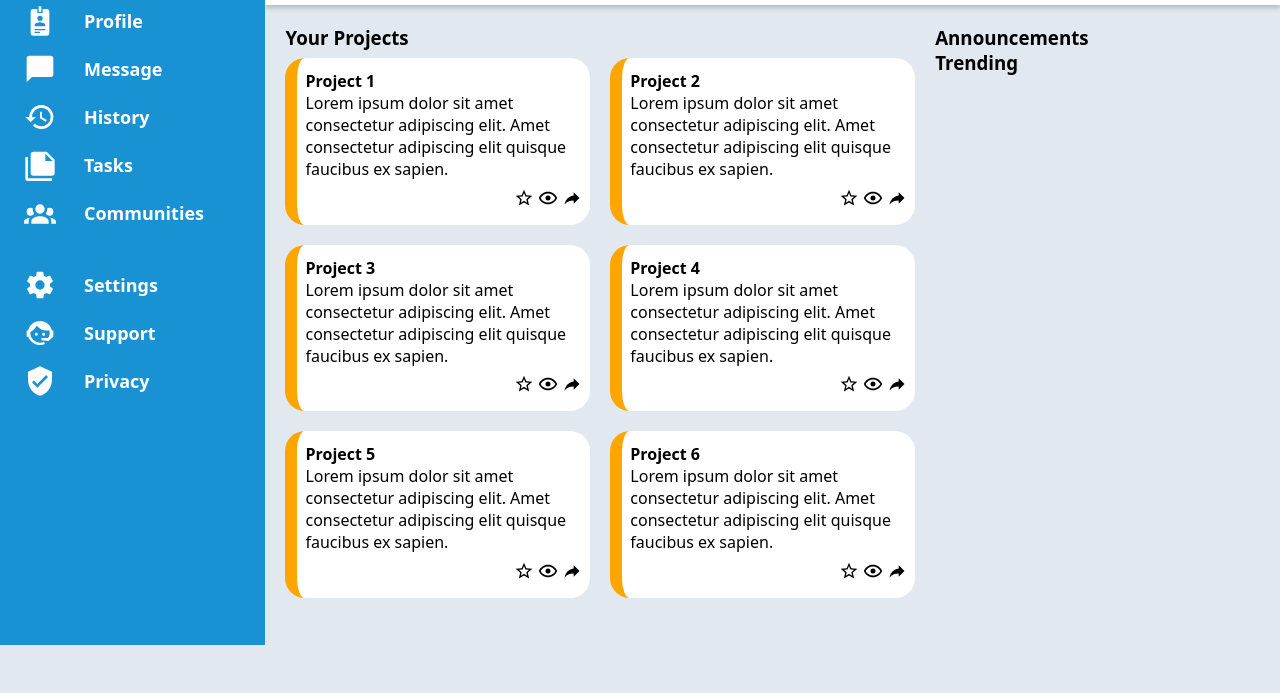
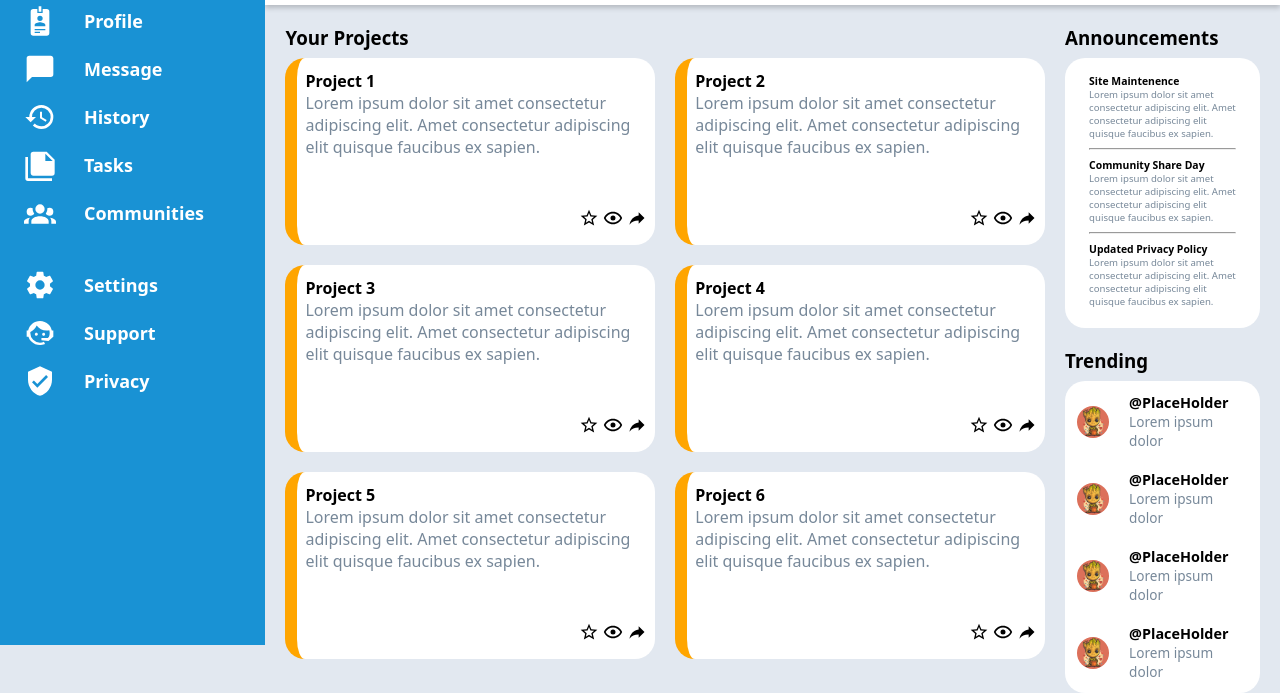
Before and after one commit to iPutic/adminDashboard, a plain HTML site: page index.html in a window 1280 px wide. Shown: the part 155-848 px from the top of the page. Before the commit the page ends 800 px from the top, so only its background shows below. Drawn offline with Linux system fonts and the light colour scheme.

Commit message:
made sidecontent in main, done all

```diff
--- a/index.html
+++ b/index.html
@@ -123,12 +123,42 @@
             <div class="sideContent">
                 <div class="announcements">
                     <h3>Announcements</h3>
-                    <div class="annBox"></div>
+                    <div class="annBox">
+                        <h4>Site Maintenence</h4>
+                        <p>Lorem ipsum dolor sit amet consectetur adipiscing elit. Amet consectetur adipiscing elit quisque faucibus ex sapien.</p>
+                        <hr>
+                        <h4>Community Share Day</h4>
+                        <p>Lorem ipsum dolor sit amet consectetur adipiscing elit. Amet consectetur adipiscing elit quisque faucibus ex sapien.</p>
+                        <hr>
+                        <h4>Updated Privacy Policy</h4>
+                        <p>Lorem ipsum dolor sit amet consectetur adipiscing elit. Amet consectetur adipiscing elit quisque faucibus ex sapien.</p>
+                    </div>
                 </div>
 
                 <div class="trending">
                     <h3>Trending</h3>
-                    <div class="trndBox"></div>
+                    <div class="trndBox">
+                        <img src="/assets/pictures/thumb-350-374642.webp" alt="">
+                        <div>
+                            <h4>@PlaceHolder</h4>
+                            <p>Lorem ipsum dolor</p>
+                        </div>
+                        <img src="/assets/pictures/thumb-350-374642.webp" alt="">
+                        <div>
+                            <h4>@PlaceHolder</h4>
+                            <p>Lorem ipsum dolor</p>
+                        </div>
+                        <img src="/assets/pictures/thumb-350-374642.webp" alt="">
+                        <div>
+                            <h4>@PlaceHolder</h4>
+                            <p>Lorem ipsum dolor</p>
+                        </div>
+                        <img src="/assets/pictures/thumb-350-374642.webp" alt="">
+                        <div>
+                            <h4>@PlaceHolder</h4>
+                            <p>Lorem ipsum dolor</p>
+                        </div>
+                    </div>
                 </div>
             </div>
         </div>
--- a/styles.css
+++ b/styles.css
@@ -161,12 +161,12 @@ header .buttons button {
     grid-area: 2 / 2 / 6 / 6;
     padding: 20px;
     display: grid;
-    grid-template-columns: repeat(3, 3fr);
+    grid-template-columns: repeat(5, 3fr);
     grid-template-rows: repeat(3, 3fr);
 }
 
 .projects {
-    grid-area: 1 / 1/ 4 / 3;
+    grid-area: 1 / 1/ 4 / 5;
 }
 
 .projects h3{
@@ -192,6 +192,10 @@ header .buttons button {
     flex-direction: column;
 }
 
+.projects p {
+    color: lightslategray;
+}
+
 .projects .links {
     align-self: flex-end;
     margin-top: auto;
@@ -201,3 +205,59 @@ header .buttons button {
     width: 20px;
     height: 20px;
 }
+
+.sideContent {
+    display: flex;
+    flex-direction: column;
+    gap: 20px;
+}
+
+.announcements h3,
+.trending h3{
+    padding-bottom: 8px;
+}
+
+.annBox {
+    background-color: white;
+    padding: 8px 24px 12px 24px;
+    border-radius: 20px;
+    gap: 20px;
+}
+
+.annBox p{
+    padding-bottom: 8px;
+    font-size: 0.6rem;
+    color: lightslategray;
+}
+
+.annBox h4 {
+    font-size: 0.65rem;
+    padding-top: 8px;
+}
+
+.trndBox {
+    display: grid;
+    grid-template-columns: 32px auto;
+    grid-auto-rows: min-content;
+    align-items: center;
+    justify-content: center;
+    gap: 20px;
+    background-color: white;
+    border-radius: 20px;
+    padding: 12px;
+}
+
+.trndBox p {
+    font-size: 0.85rem;
+    color: lightslategray;
+}
+
+.trndBox img {
+    width: 32px;
+    height: auto;
+    border-radius: 20px;
+}
+
+.trndBox h4 {
+    font-size: 0.9rem;
+}
```
